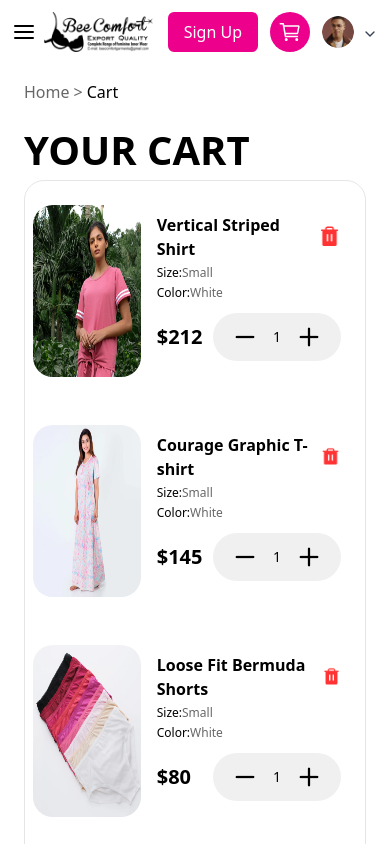
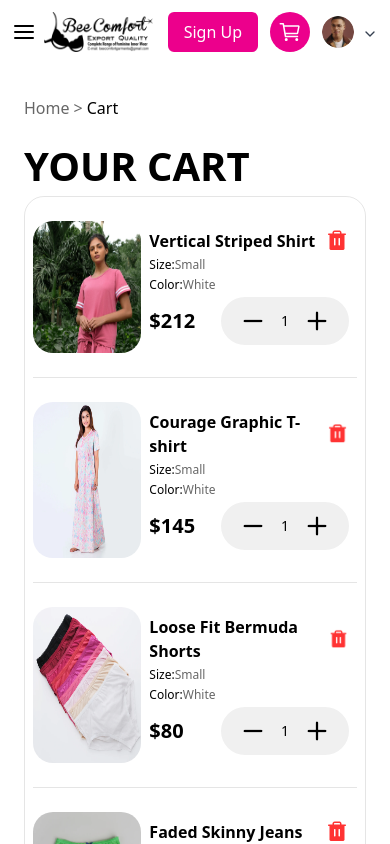
Before and after one commit to JavariaTabassum/Admin, a React (Create React App) app in the folder frontend/: page /shopping-view/cart in a window 390 px wide. Shown: the top 844 px of the page. Built offline with nearby package versions, Linux system fonts and the light colour scheme; a web font is replaced by a local one.

Commit message:
few issues related to widths

```diff
--- a/frontend/src/components/shopping-view/CartCard.jsx
+++ b/frontend/src/components/shopping-view/CartCard.jsx
@@ -3,15 +3,15 @@ import { Increase, decrease, deleteIcon } from "../../assets/ShoppingAssets";
 
 function CartCard({ product }) {
   return (
-    <div className="font-satoshi flex gap-4 py-6 w-full justify-start lg:items-start items-stretch">
-     <div className="md:w-[25%] w-[38%]">
+    <div className="font-satoshi flex md:gap-4 gap-2 py-6 w-full justify-start lg:items-start items-stretch">
+     <div className="sm:w-[25%] w-[38%]">
         <img
-          className="w-full h-full rounded-[20px]"
+          className="w-full md:h-[154px] h-full rounded-[20px] object-filld"
           src={product.imageUrl}
           alt={product.name}
         />
         </div>
-        <div className="md:w-[70%] w-[65%] py-2 flex flex-col gap-1">
+        <div className="w-[70%] py-2 flex flex-col gap-1">
           <div className="flex justify-between items-center">
             <h3 className="md:text-xl text-base text-[#000000] font-bold">{product.name}</h3>
             <div>
@@ -20,7 +20,7 @@ function CartCard({ product }) {
             </div>
           <h4 className="md:text-sm text-xs font-normal text-[#000000]">Size:<span className="text-[#00000099]">Small</span></h4>
           <h4 className="md:text-sm  text-xs  font-normal text-[#000000]">Color:<span className="text-[#00000099]">White</span></h4>
-<div className="flex items-center justify-between py-2">
+<div className="flex items-center justify-between md:py-2 py-0">
           <p className="md:text-2xl text-xl font-bold">${product.salePrice || product.originalPrice}</p>
           <div className="flex gap-4 items-center text-sm rounded-full px-5 py-3 bg-[#F0F0F0]">
             <div>
--- a/frontend/src/pages/shopping-view/Cart.jsx
+++ b/frontend/src/pages/shopping-view/Cart.jsx
@@ -40,7 +40,7 @@ function Cart() {
             },
           ];
   return (
-    <div className='lg:px-[5rem] px-6'>
+    <div className='lg:px-[5rem] px-6 py-4'>
       {/* Header of Cart */}
       <div className="flex gap-1 font-base text-[#00000099] font-normal py-4 font-satoshi">
           <span>Home</span>&gt;
@@ -51,7 +51,11 @@ function Cart() {
           {/* Cart items */}
           <div className='flex  border rounded-[20px] border-[#0000001A] flex-col lg:w-[60%] w-full lg:px-4 px-2'>
             {products.map(product=>{
-              return( <CartCard key={product.id} product={product}/>)
+              return(
+                <>
+                 <CartCard key={product.id} product={product}/>
+                 <hr  className='border-[#0000001A] h-[1px]'/>
+                 </>)
             })}
 
           </div>
```
